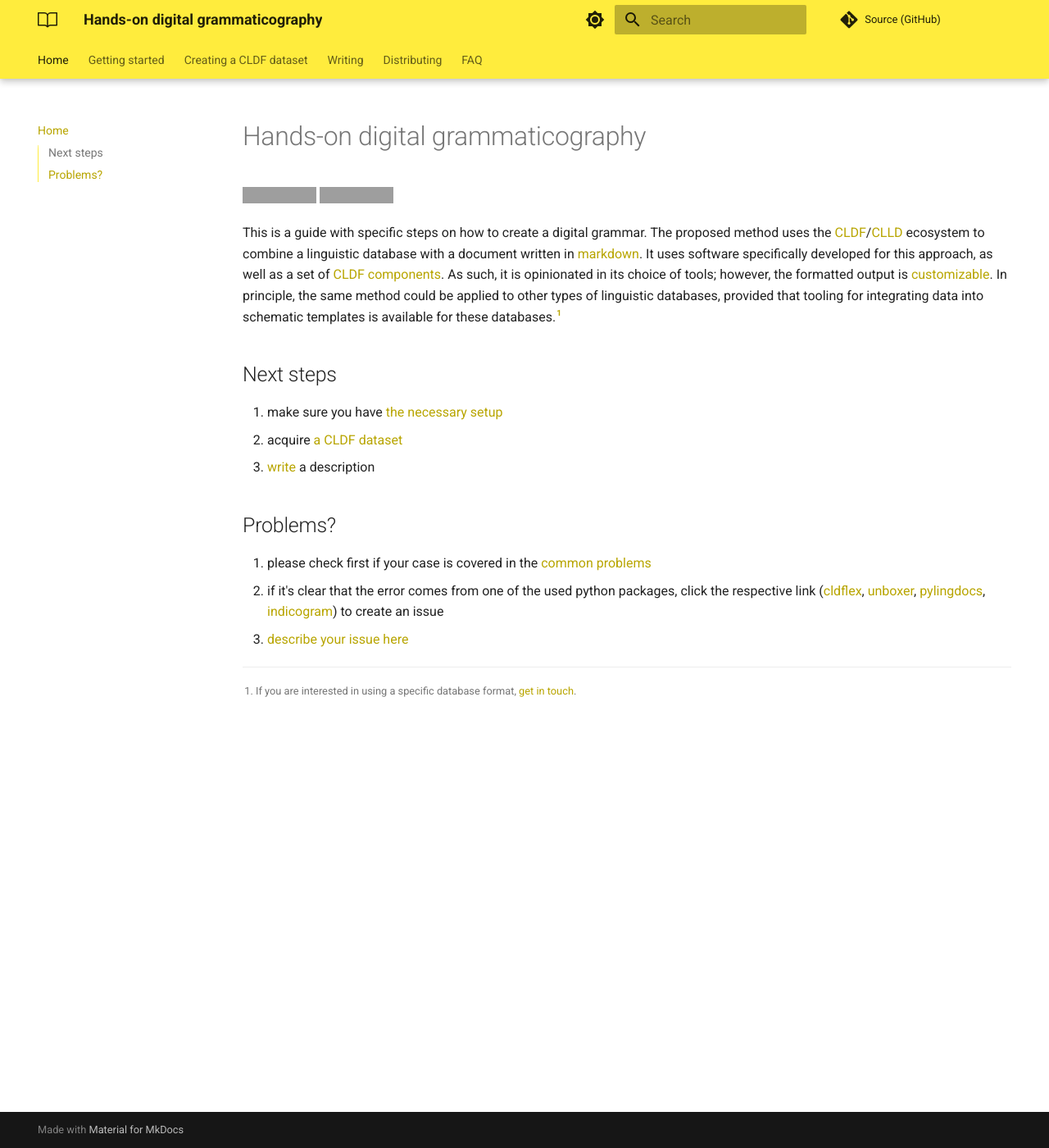
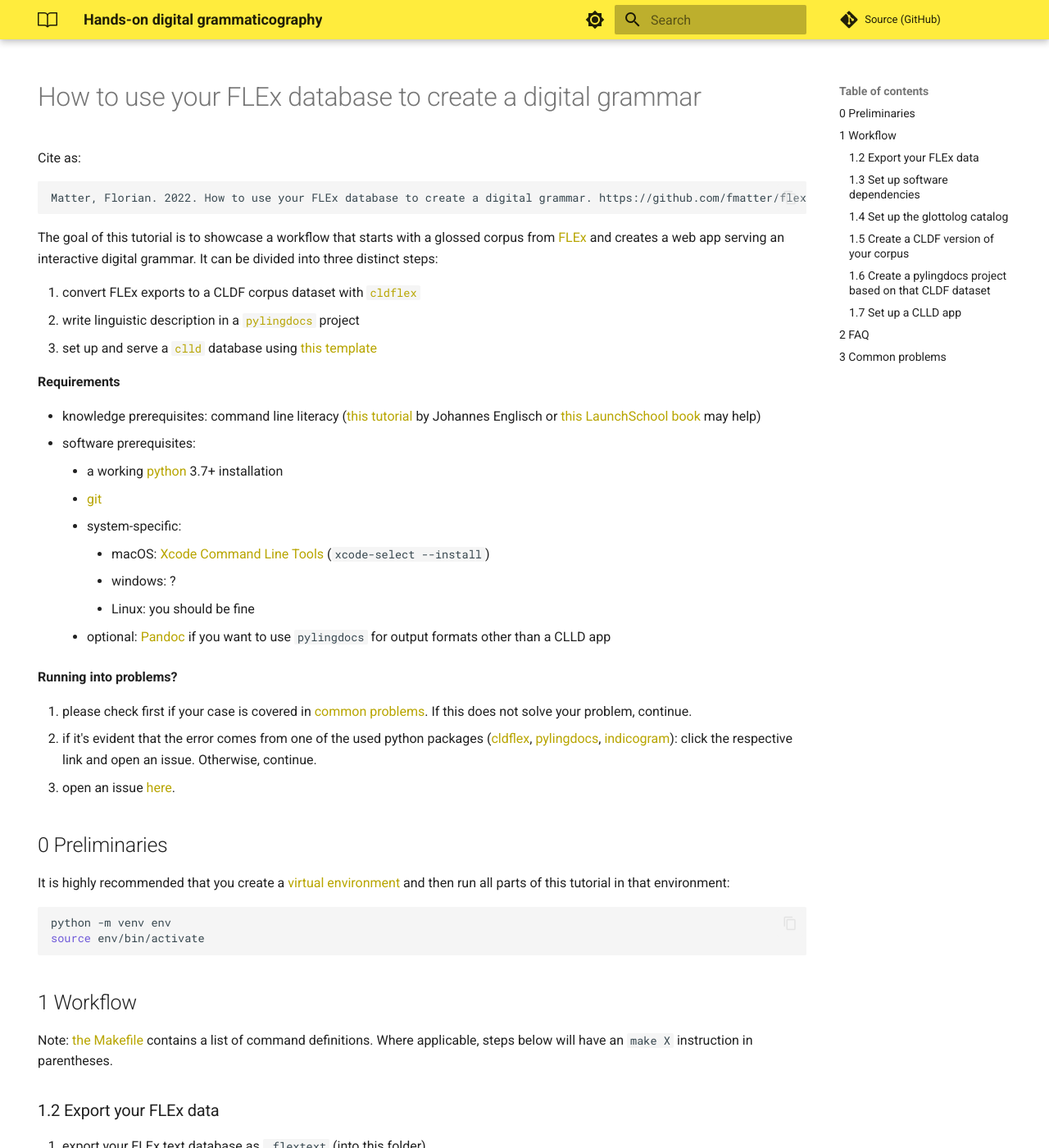
Before and after one commit to fmatter/digital-grammar-tutorial, an MkDocs documentation site: the page built from docs/index.md, in a window 1280 px wide and 1400 px high. Shown: the whole window at 82% size. Built offline with MkDocs 1.6.1 and Material for MkDocs 9.7.7, drawn with Linux system fonts in a browser that asks for light colours; comment, search, counter and statistics services are not loaded; the version menu is left out; some of the changed text lies outside the part shown; grey boxes are pictures that could not be loaded.

````diff
--- a/docs/index.md
+++ b/docs/index.md
@@ -1,24 +1,122 @@
-# Hands-on digital grammaticography
+---
+hide:
+  - navigation
+---
 
-[![License: CC BY-SA 4.0](https://img.shields.io/badge/CC_BY--SA_4.0-F4EF63)](https://creativecommons.org/licenses/by-sa/4.0/)
-![Version: 0.0.2](https://img.shields.io/badge/v0.0.2-F4EF63)
+# How to use your FLEx database to create a digital grammar
+Cite as:
 
-This is a guide with specific steps on how to create a digital grammar.
-The proposed method uses the [CLDF](https://cldf.clld.org/)/[CLLD](https://clld.org/) ecosystem to combine a linguistic database with a document written in [markdown](https://www.markdownguide.org/).
-It uses software specifically developed for this approach, as well as a set of [CLDF components](https://github.com/fmatter/cldf-ldd/tree/main).
-As such, it is opinionated in its choice of tools; however, the formatted output is [customizable](https://fl.mt/pylingdocs/extending/).
-In principle, the same method could be applied to other types of linguistic databases, provided that tooling for integrating data into schematic templates is available for these databases.[^1]
+    Matter, Florian. 2022. How to use your FLEx database to create a digital grammar. https://github.com/fmatter/flex-grammar-tutorial/releases/tag/v0.0.2
+The goal of this tutorial is to showcase a workflow that starts with a glossed corpus from [FLEx](https://software.sil.org/fieldworks/) and creates a web app serving an interactive digital grammar.
+It can be divided into three distinct steps:
 
-## Next steps
+1. convert FLEx exports to a CLDF corpus dataset with [`cldflex`](https://cldflex.readthedocs.io)
+2. write linguistic description in a [`pylingdocs`](https://pylingdocs.readthedocs.io) project
+3. set up and serve a [`clld`](clld.org/) database using [this template](https://github.com/fmatter/indicogram/)
 
-1. make sure you have [the necessary setup](/start)
-2. acquire [a CLDF dataset](/data)
-3. [write](/pld) a description
+**Requirements**
 
-## Problems?
+* knowledge prerequisites: command line literacy ([this tutorial](https://github.com/dictionaria/pydictionaria/blob/master/docs/intro-commandline.md) by Johannes Englisch or [this LaunchSchool book](https://launchschool.com/books/command_line/read/introduction) may help)
+* software prerequisites:
+    * a working [python](https://www.python.org/) 3.7+ installation
+    * [git](https://www.linode.com/docs/guides/how-to-install-git-on-linux-mac-and-windows/)
+    * system-specific:
+        * macOS: [Xcode Command Line Tools](https://www.freecodecamp.org/news/install-xcode-command-line-tools/) (`xcode-select --install`)
+        * windows: ?
+        * Linux: you should be fine
+    * optional: [Pandoc](https://pandoc.org/installing.html) if you want to use `pylingdocs` for output formats other than a CLLD app
 
-1. please check first if your case is covered in the [common problems](/faq#common-problems)
-2. if it's clear that the error comes from one of the used python packages, click the respective link ([cldflex](https://github.com/fmatter/cldflex/issues/new), [unboxer](https://github.com/fmatter/unboxer/issues/new), [pylingdocs](https://github.com/fmatter/pylingdocs/issues/new), [indicogram](https://github.com/fmatter/indicogram/issues/new)) to create an issue
-3. [describe your issue here](https://github.com/fmatter/digital-grammar-tutorial/issues/new)
+**Running into problems?**
 
-[^1]: If you are interested in using a specific database format, [get in touch](mailto:fmatter@mailbox.org).
+1. please check first if your case is covered in [common problems](#3-common-problems). If this does not solve your problem, continue.
+2. if it's evident that the error comes from one of the used python packages ([cldflex](https://github.com/fmatter/cldflex/issues), [pylingdocs](https://github.com/fmatter/pylingdocs/issues), [indicogram](https://github.com/fmatter/indicogram/issues)): click the respective link and open an issue. Otherwise, continue.
+3. open an issue [here](https://github.com/fmatter/flex-grammar-tutorial/issues).
+
+## 0 Preliminaries
+It is highly recommended that you create a [virtual environment](https://docs.python.org/3/library/venv.html) and then run all parts of this tutorial in that environment:
+
+```shell
+python -m venv env
+source env/bin/activate
+```
+
+## 1 Workflow
+Note: [the Makefile](Makefile) contains a list of command definitions.
+Where applicable, steps below will have an `make X` instruction in parentheses.
+
+### 1.2 Export your FLEx data
+1. export your FLEx text database as `.flextext` (into this folder)
+2. export your FLEx lexicon as `.lift` (into this folder)
+
+**If you just want to see the demo 🔥right now🔥**: run `make all` and visit `localhost:6543` in your webbrowser.
+
+(If you don't have usable FLEx data, the `cldflex` repo contains example [flextext](https://github.com/fmatter/cldflex/blob/main/tests/data/apalai.flextext) and [lift](https://github.com/fmatter/cldflex/blob/main/tests/data/apalai.lift) files that you can use [`make demofiles`])
+
+### 1.3 Set up software dependencies
+Install the python packages needed for the next two steps (`make install`):
+
+```shell
+pip install -r requirements.txt
+```
+
+### 1.4 Set up the glottolog catalog
+
+If you want to follow this tutorial to the letter, you will need to download the glottolog catalog with `cldfbench` so that language metadata can be looked up.
+To do so, run the following command and say `y` to installing the glottolog catalog (`make glottolog`).
+`cldfbench` will tell you where the catalog is stored so you can delete it if you don't want to keep it.
+
+```shell
+cldfbench catconfig
+```
+
+Alternatively, you can provide a `languages.csv` file to `cldflex` ([minimal example](https://github.com/fmatter/cldflex/blob/main/tests/data/languages.csv)).
+
+### 1.5 Create a CLDF version of your corpus
+Next, use `cldflex` to transform the contents of your `.flextext` and `.lift` files to a CLDF dataset (`make cldflex`):[^1]
+
+```shell
+`cldflex flex2csv <filename>.flextext --lexicon <filename>.lift --cldf`
+```
+
+Note that you can also create a CLDF dataset in some other way, e.g. by using [`cldfbench`](https://cldfbench.readthedocs.io), or you can work with an existing dataset.
+
+### 1.6 Create a pylingdocs project based on that CLDF dataset
+1. create a pylingdocs project (the Makefile looks for an ID ending in `grammar`!)
+
+```shell
+pylingdocs new
+```
+You will be asked some project setup prompts; the crucial one asks for the location of your CLDF dataset.
+If you followed the instructions so far, the default (`cldf/metadata.json`) should work; otherwise, enter the path to your dataset.
+
+2. (optional) write stuff! ([how to use pylingdocs](https://pylingdocs.readthedocs.io/en/latest/usage.html#quick-start))
+3. create another CLDF dataset combining data and description (`make pylingdocs`):
+
+```shell
+cd your-grammar; pylingdocs cldf
+```
+
+### 1.7 Set up a CLLD app
+1. fork, clone or download [this repo](https://github.com/fmatter/indicogram/) into this folder and install it (`make indicogram` does both):
+
+
+```shell
+pip install -e indicogram
+```
+
+2. build the `clld` database and serve it (`make clld`):
+
+```shell
+cd indicogram
+clld initdb development.ini --cldf ../your-grammar/output/cldf/metadata.json
+pserve --reload development.ini
+```
+
+3. view the app in your webbroser at `localhost:6543`
+
+## 2 FAQ
+
+## 3 Common problems
+Problems will be listed here.
+
+[^1]: Depending on the setup of your FLEx database, this will throw all sorts of warnings at you and complain about inconsistencies. You can fix them in your database, but things should largely work even if you ignore them. If you think a particular warning is inaccurate, open an issue [here](https://github.com/fmatter/cldflex/issues).
--- a/mkdocs.yml
+++ b/mkdocs.yml
@@ -15,14 +15,14 @@ theme:
   icon:
     logo: octicons/book-24
   features:
-    - navigation.tabs
+    # - navigation.tabs
     - navigation.tabs.sticky
     - navigation.instant
     - navigation.tracking
     - navigation.top
     - navigation.expand
     - toc.follow
-    - toc.integrate
+    # - toc.integrate
     - content.code.copy
   palette:
     # Palette toggle for light mode
````
Also changed, not shown: docs/data.md (deleted, +0 -39 lines), docs/deploy.md (deleted, +0 -18 lines), docs/faq.md (deleted, +0 -3 lines), docs/pld.md (deleted, +0 -19 lines), docs/start.md (deleted, +0 -76 lines), 1 other file.
